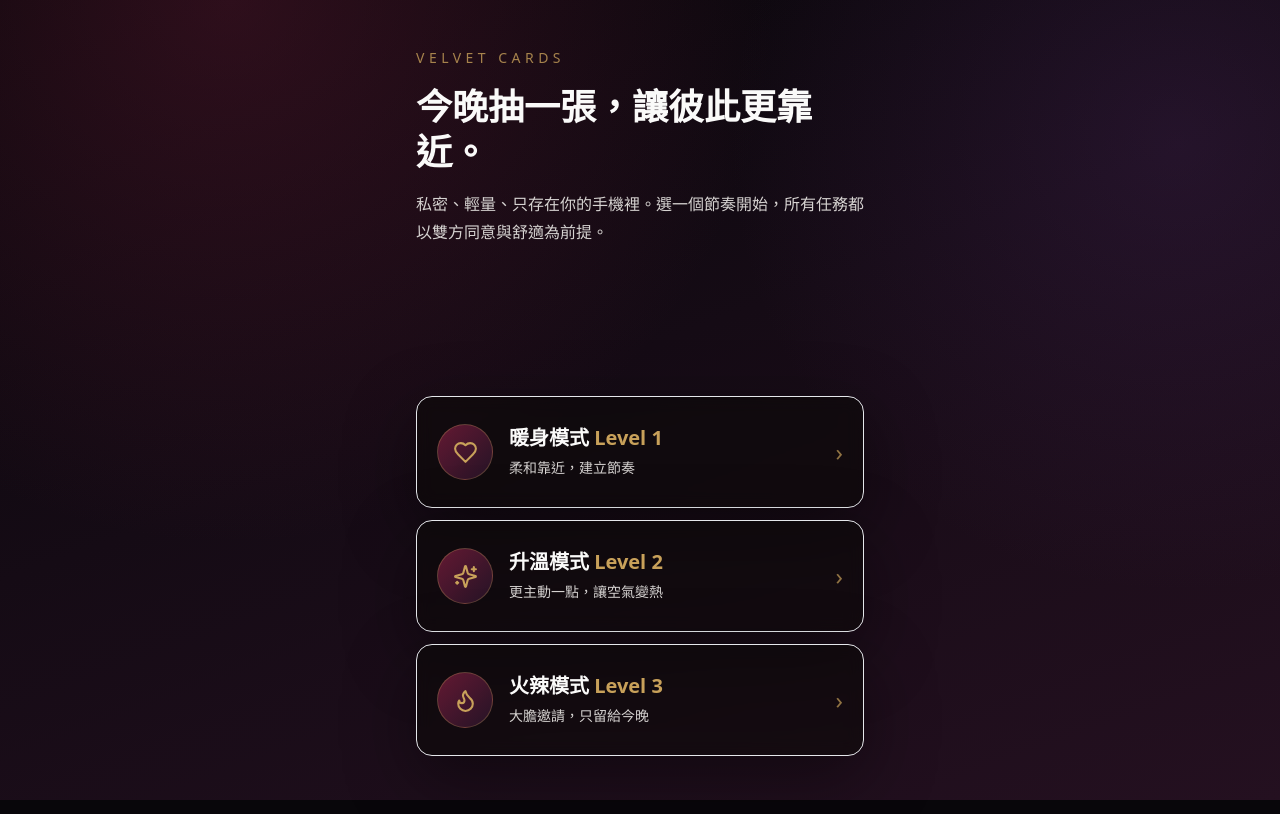
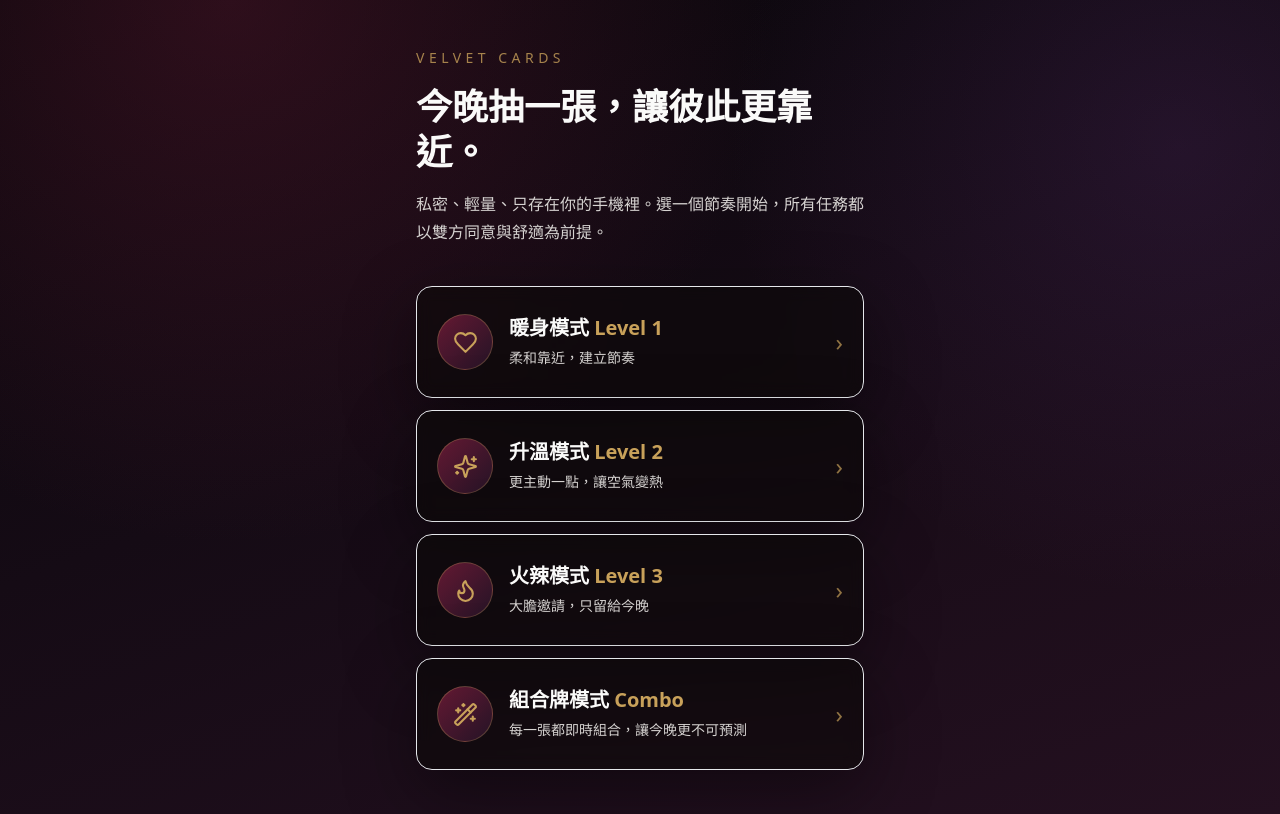
Before and after one commit to ScoppenLin/-SexyCard, a Next.js app: page / in a window 1280 px wide. Built offline with nearby package versions, Linux system fonts and the light colour scheme.

Commit message:
Add combo-only game mode entry

```diff
--- a/app/page.tsx
+++ b/app/page.tsx
@@ -1,7 +1,7 @@
 "use client";
 
 import Link from "next/link";
-import { Flame, Heart, Sparkles } from "lucide-react";
+import { Flame, Heart, Sparkles, Wand2 } from "lucide-react";
 
 const modes = [
   {
@@ -24,6 +24,13 @@ const modes = [
     subtitle: "大膽邀請，只留給今晚",
     icon: Flame,
     href: "/game?level=3"
+  },
+  {
+    level: "combo",
+    name: "組合牌模式",
+    subtitle: "每一張都即時組合，讓今晚更不可預測",
+    icon: Wand2,
+    href: "/game?mode=combo"
   }
 ];
 
@@ -56,7 +63,10 @@ export default function Home() {
                 </span>
                 <span className="min-w-0 flex-1">
                   <span className="block text-xl font-semibold text-stone-50">
-                    {mode.name} <span className="text-gold">Level {mode.level}</span>
+                    {mode.name}{" "}
+                    <span className="text-gold">
+                      {mode.level === "combo" ? "Combo" : `Level ${mode.level}`}
+                    </span>
                   </span>
                   <span className="mt-1 block text-sm leading-6 text-stone-300">{mode.subtitle}</span>
                 </span>
```
